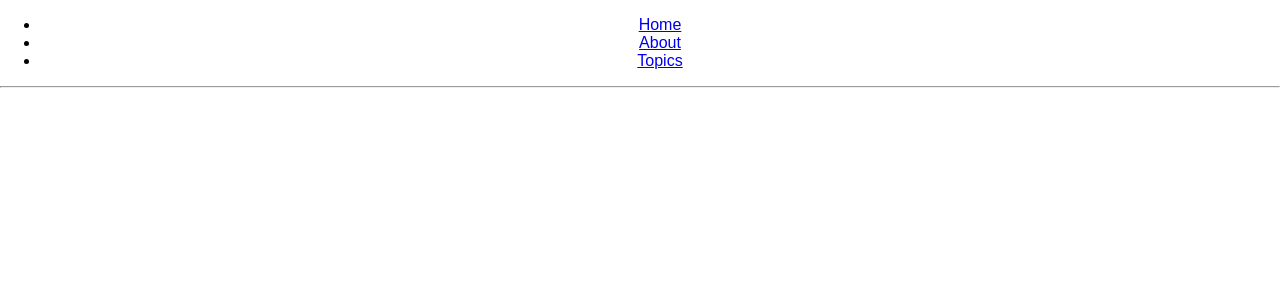
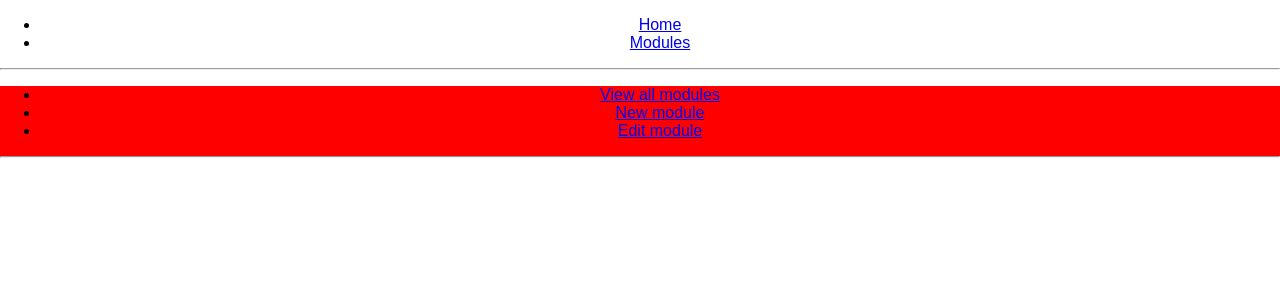
Before and after one commit to RHoKAustralia/hitnet-ui, a React (Create React App) app: page /modules in a window 1280 px wide. Shown: the top 300 px of the page. Built offline with nearby package versions, Linux system fonts and the light colour scheme.

Commit message:
Add Modules component placeholder

```diff
--- a/src/App.js
+++ b/src/App.js
@@ -5,51 +5,12 @@ import {
   Link
 } from 'react-router-dom';
 import logo from './logo.svg';
+import Modules from './Modules';
 import './App.css';
 
 const Home = () => (
   <div>
-    <h2>Home</h2>
-  </div>
-)
-
-const About = () => (
-  <div>
-    <h2>About</h2>
-  </div>
-)
-
-const Topic = ({ match }) => (
-  <div>
-    <h3>{match.params.topicId}</h3>
-  </div>
-)
-
-const Topics = ({ match }) => (
-  <div>
-    <h2>Topics</h2>
-    <ul>
-      <li>
-        <Link to={`${match.url}/rendering`}>
-          Rendering with React
-        </Link>
-      </li>
-      <li>
-        <Link to={`${match.url}/components`}>
-          Components
-        </Link>
-      </li>
-      <li>
-        <Link to={`${match.url}/props-v-state`}>
-          Props v. State
-        </Link>
-      </li>
-    </ul>
-
-    <Route path={`${match.url}/:topicId`} component={Topic}/>
-    <Route exact path={match.url} render={() => (
-      <h3>Please select a topic.</h3>
-    )}/>
+    <h2>Hitnet kiosk administration interface</h2>
   </div>
 )
 
@@ -61,15 +22,13 @@ class App extends Component {
 
           <ul>
             <li><Link to="/">Home</Link></li>
-            <li><Link to="/about">About</Link></li>
-            <li><Link to="/topics">Topics</Link></li>
+            <li><Link to="/modules">Modules</Link></li>
           </ul>
 
           <hr/>
 
           <Route exact path="/" component={Home}/>
-          <Route path="/about" component={About}/>
-          <Route path="/topics" component={Topics}/>
+          <Route path="/modules" component={Modules}/>
         </div>
       </Router>
     );
--- /dev/null
+++ b/src/Modules.css
@@ -0,0 +1,3 @@
+.Modules {
+  background: red;
+}
--- /dev/null
+++ b/src/Modules.js
@@ -0,0 +1,79 @@
+import React, { Component } from 'react';
+import {
+  BrowserRouter as Router,
+  Route,
+  Link
+} from 'react-router-dom';
+import logo from './logo.svg';
+import './Modules.css';
+
+const List = () => (
+  <div>
+    <h2>View Modules</h2>
+  </div>
+)
+
+const New = () => (
+  <div>
+    <h2>New Module</h2>
+  </div>
+)
+
+const Edit = ({ match }) => (
+  <div>
+    <h3>{match.params.moduleId}</h3>
+  </div>
+)
+
+// const Topics = ({ match }) => (
+//   <div>
+//     <h2>Topics</h2>
+//     <ul>
+//       <li>
+//         <Link to={`${match.url}/rendering`}>
+//           Rendering with React
+//         </Link>
+//       </li>
+//       <li>
+//         <Link to={`${match.url}/components`}>
+//           Components
+//         </Link>
+//       </li>
+//       <li>
+//         <Link to={`${match.url}/props-v-state`}>
+//           Props v. State
+//         </Link>
+//       </li>
+//     </ul>
+
+//     <Route path={`${match.url}/:topicId`} component={Topic}/>
+//     <Route exact path={match.url} render={() => (
+//       <h3>Please select a topic.</h3>
+//     )}/>
+//   </div>
+// )
+
+class Modules extends Component {
+  render() {
+    return (
+      <Router>
+        <div className="Modules">
+
+          <ul>
+            <li><Link to="/">View all modules</Link></li>
+            <li><Link to="/new">New module</Link></li>
+            <li><Link to="/edit">Edit module</Link></li>
+          </ul>
+
+          <hr/>
+
+          <Route exact path="/" component={List}/>
+          <Route path="/new" component={New}/>
+          <Route path="/edit" component={Edit}/>
+        </div>
+      </Router>
+    );
+  }
+}
+
+export default Modules;
```
